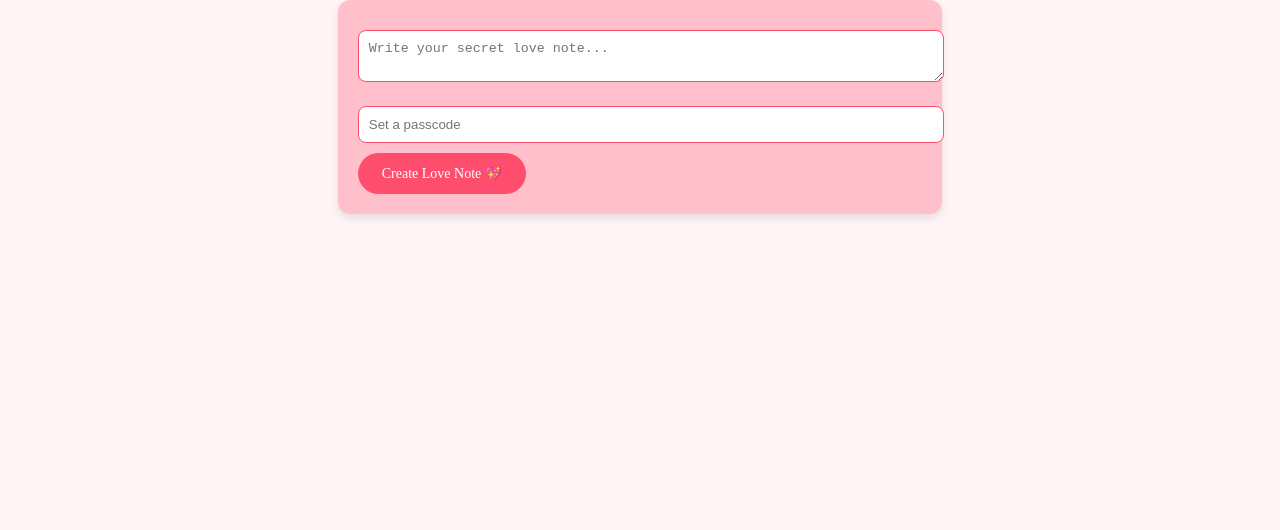
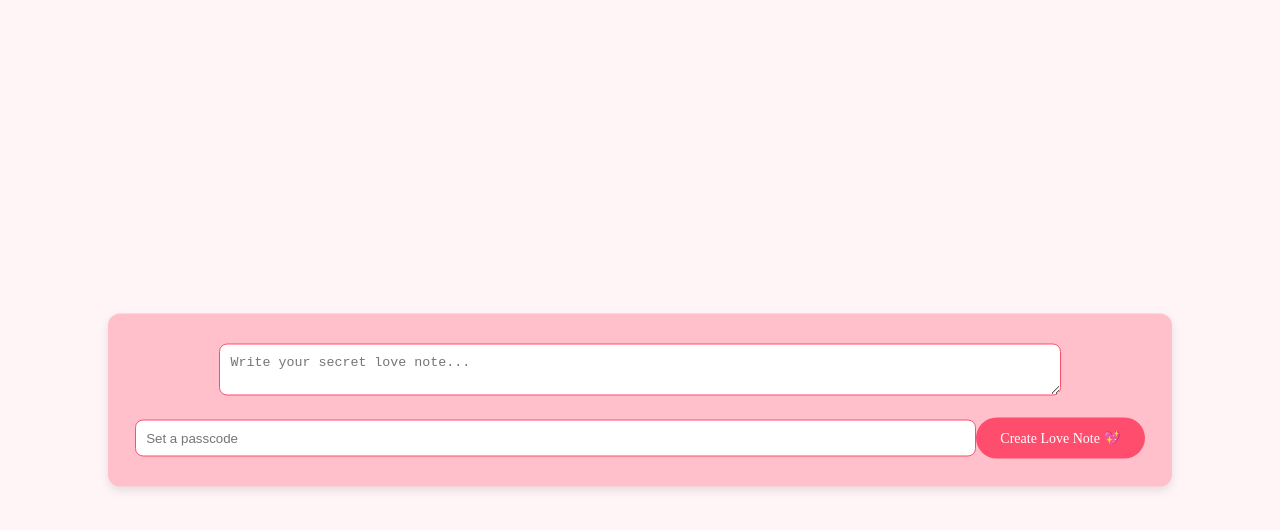
Before and after one commit to mavictorino/secret-love-note, a React (Create React App) app: page / in a window 1280 px wide. Shown: the top 530 px of the page. Built offline with nearby package versions, Linux system fonts and the light colour scheme; no server answers.

Commit message:
add styles to Note Form

```diff
--- a/src/components/NoteForm.js
+++ b/src/components/NoteForm.js
@@ -24,6 +24,7 @@
     };
 
     return (
+        <div className="form-container">
         <form onSubmit={handleSubmit}>
             <textarea
                 placeholder="Write your secret love note..."
@@ -42,6 +43,7 @@
 
 
         </form>
+        </div>
     );
 };
 
--- a/src/styles/_components.scss
+++ b/src/styles/_components.scss
@@ -1,16 +1,21 @@
 /*form styles */
-form {
+.form-container {
     background:$secondary-color;
     padding: 20px;
     border-radius: 12px;
     box-shadow: 0px 4px 10px rgba(0, 0, 0, 0.1);
-    display: inline-block;
-    text-align: left;
-
+    display: flex;
+    flex-direction: column;
+    width: 80vw;
+    position: absolute;
+    top: 50%;
+    left: 50%;
+    margin-right: -50%;
+    transform: translate(-50%, -50%);
 }
 
 textarea, input {
-    width: 100%;
+    width: 80%;
     padding: 10px;
     margin: 10px 0;
     border-radius: 8px;
@@ -31,7 +36,7 @@
 
 
     &:hover {
-        background-color: darken($primary-color, 10%);
+        background-color: darken($primary-color, 30%);
         transform: scale(1.1);
     }
   }
```
Also changed, not shown: public/index.html (+1 -21 lines).
